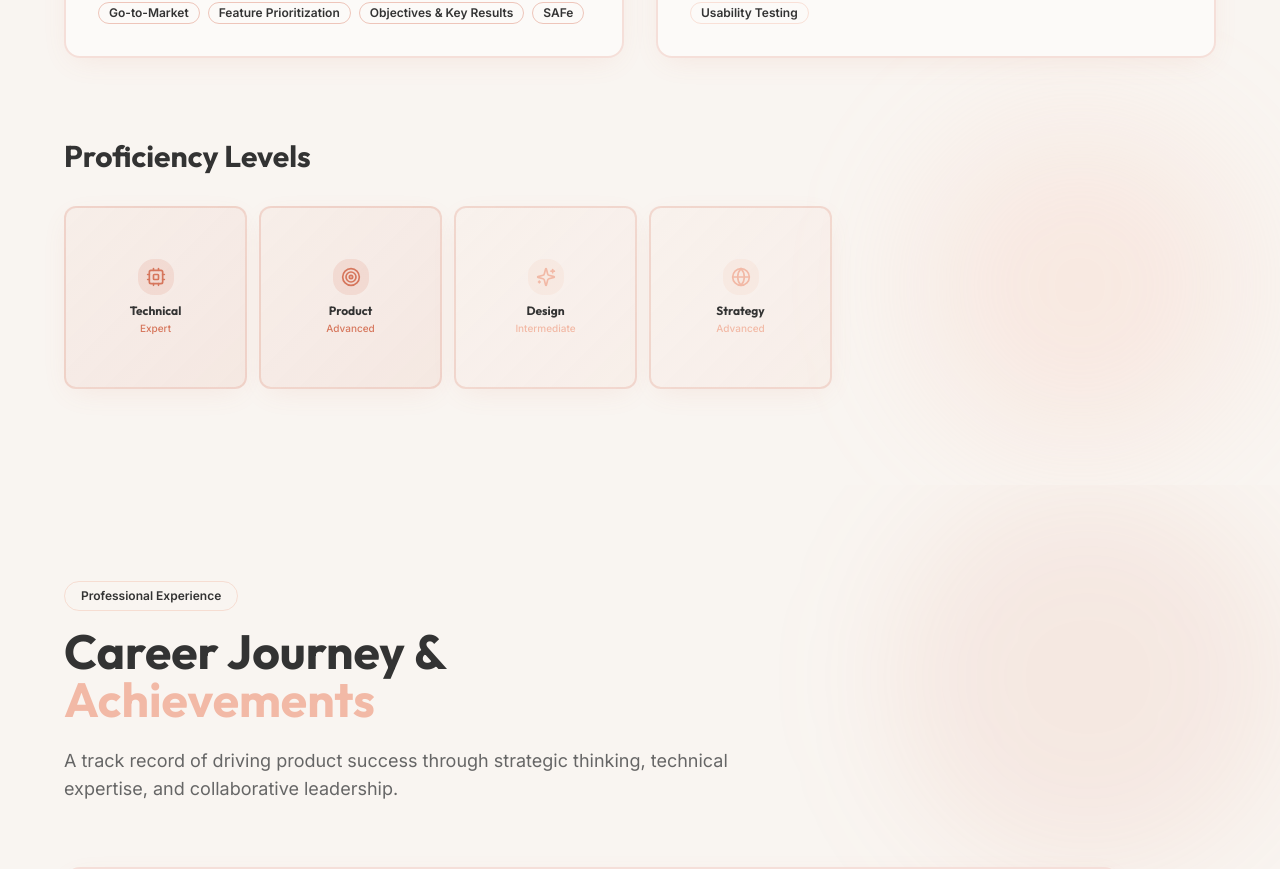
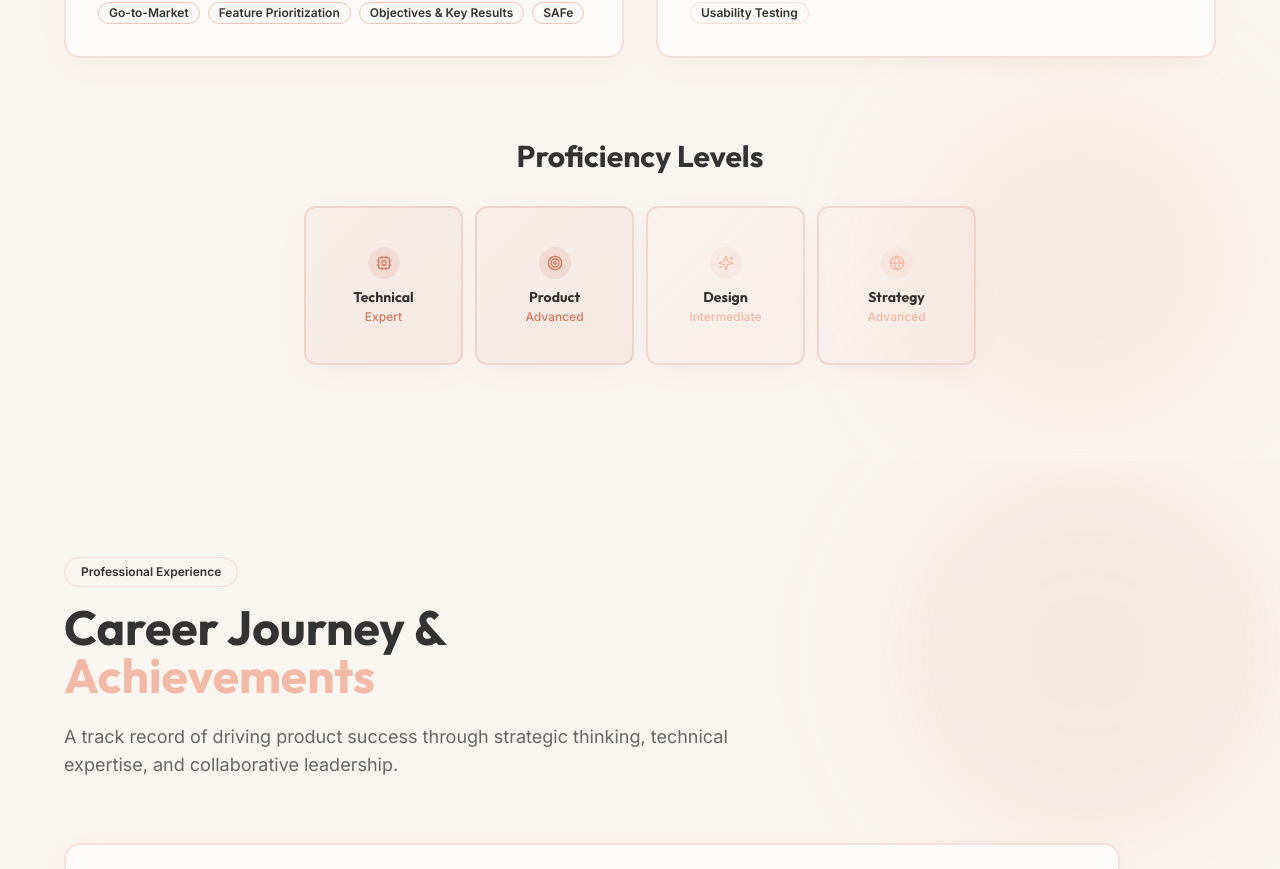
Before and after one commit to divya2399/divya-pm, a React (Vite) app: page / in a window 1280 px wide. Shown: the part 2727-3596 px from the top of the page. Built offline with nearby package versions, Linux system fonts and the light colour scheme; the HTML template or start-up script is replaced by a standard one.

Commit message:
Refactor: Adjust proficiency levels and centering

```diff
--- a/src/components/SkillsSection.tsx
+++ b/src/components/SkillsSection.tsx
@@ -103,16 +103,16 @@ const SkillsSection = () => {
           </div>
 
           {/* Proficiency Indicators - Square Cards */}
-          <div className="animate-soft-fade-in">
+          <div className="animate-soft-fade-in text-center">
             <h3 className="text-2xl md:text-3xl font-bold font-display text-foreground mb-8">
               Proficiency Levels
             </h3>
 
-            <div className="grid grid-cols-2 md:grid-cols-4 gap-3 max-w-3xl">
+            <div className="grid grid-cols-2 md:grid-cols-4 gap-3 max-w-2xl mx-auto">
               {proficiencies.map((item, index) => (
                 <div
                   key={index}
-                  className={`aspect-square p-3 rounded-xl border-2 border-primary/20 shadow-soft hover:shadow-elegant hover:scale-105 transition-all animate-expand-in flex flex-col items-center justify-center text-center ${
+                  className={`aspect-square p-2.5 rounded-xl border-2 border-primary/20 shadow-soft hover:shadow-elegant hover:scale-105 transition-all animate-expand-in flex flex-col items-center justify-center text-center ${
                     item.color === 'primary'
                       ? 'bg-gradient-to-br from-primary/5 to-primary/10'
                       : 'bg-gradient-to-br from-secondary/5 to-secondary/10'
@@ -122,14 +122,14 @@ const SkillsSection = () => {
                   <div className={`p-2 rounded-lg mb-2 ${
                     item.color === 'primary' ? 'bg-primary/15' : 'bg-secondary/15'
                   }`}>
-                    <item.icon className={`h-5 w-5 ${
+                    <item.icon className={`h-4 w-4 ${
                       item.color === 'primary' ? 'text-primary' : 'text-secondary'
                     }`} />
                   </div>
-                  <h4 className="font-bold font-display text-foreground text-xs mb-0.5">
+                  <h4 className="font-bold font-display text-foreground text-sm mb-0.5">
                     {item.label}
                   </h4>
-                  <p className={`text-[10px] font-medium ${
+                  <p className={`text-xs font-medium ${
                     item.color === 'primary' ? 'text-primary' : 'text-secondary'
                   }`}>
                     {item.level}
```
